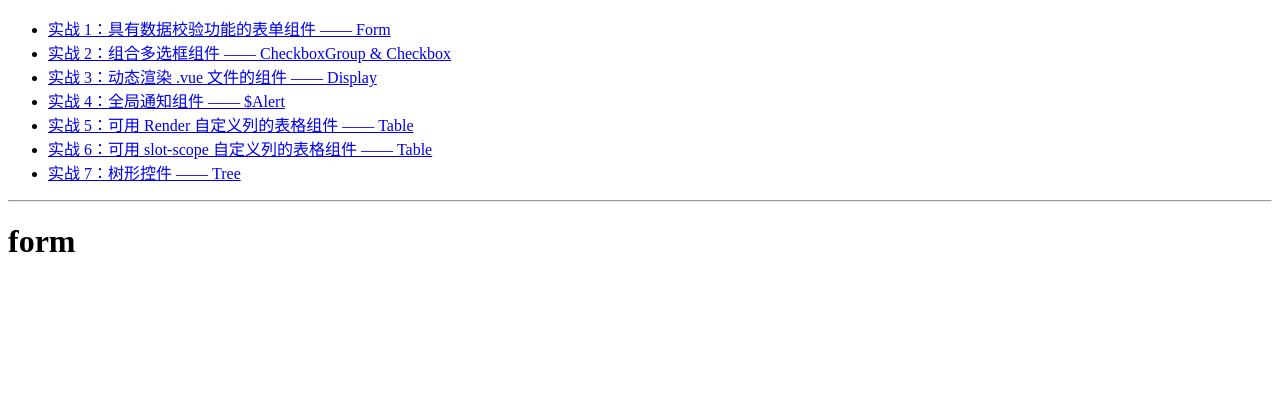
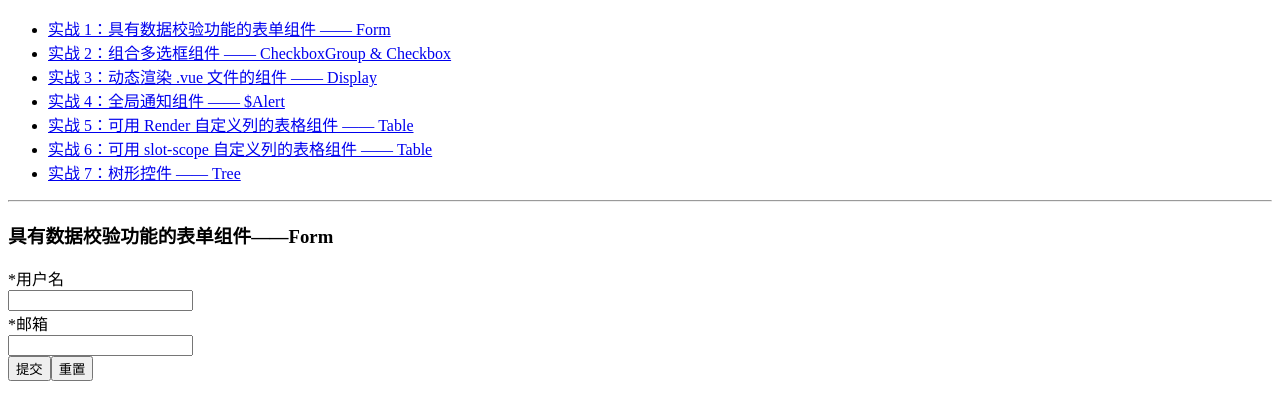
Before and after one commit to suckitfa/vue-component-cook-book, a Vue app: page /#/form in a window 1280 px wide. Shown: the top 420 px of the page. Built offline with nearby package versions, Linux system fonts and the light colour scheme.

Commit message:
finish form

```diff
--- a/src/components/form-item/i-form-item.vue
+++ b/src/components/form-item/i-form-item.vue
@@ -100,12 +100,18 @@ export default {
     },
     onFieldChange() {
       this.validate('change')
+    },
+    // 重置数据
+    resetField() {
+      this.validateState = ''
+      this.validateMessage = ''
+      this.form.model[this.prop] = this.initValue
     }
   }
 }
 </script>
 
-<style scoped>
+<style >
   .i-form-item-label-required:before {
     content: "*";
   }
--- a/src/components/form/i-form.vue
+++ b/src/components/form/i-form.vue
@@ -1,5 +1,7 @@
 <template>
-  <h1>form</h1>
+  <form>
+    <slot></slot>
+  </form>
 </template>
 <script>
 // 1. 对form-item进行数据校验
@@ -8,7 +10,7 @@ export default {
   // 向下注入form的实例
   provide() {
     return {
-      form:this
+      form:this,
     }
   },
   // Form组件的接口
@@ -35,6 +37,35 @@ export default {
     this.$on('on-form-item-remove',(field) => {
       if (field.prop) this.fields.splice(this.fields.indexOf(field),1)
     })
+  },
+  methods: {
+    // 全部数据重置
+    resetFields() {
+      this.fields.forEach(field => {
+        field.resetField();
+      })
+    },
+    // 校验
+    validate(callback) {
+      return new Promise((resolve,reject) => {
+        let valid = true;
+        let count = 0;
+        this.fields.forEach(field => {
+          field.validate('',errors => {
+            if (errors) {
+              valid = false;
+              reject(errors)
+            }
+            if (++count === this.fields.length) {
+              resolve(valid)
+              if (typeof callback === 'function') {
+                callback(valid)
+              }
+            }
+          })
+        })
+      })
+    }
   }
 }
 </script>
--- a/src/views/form-page.vue
+++ b/src/views/form-page.vue
@@ -1,6 +1,7 @@
 <template>
   <div>
-    <i-form :model="formValidate" :rules="ruleValidate">
+    <h3>具有数据校验功能的表单组件——Form</h3>
+    <i-form ref="form" :model="formValidate" :rules="ruleValidate">
       <i-form-item label="用户名" prop="name">
         <i-input v-model="formValidate.name"></i-input>
       </i-form-item>
@@ -8,6 +9,8 @@
         <i-input v-model="formValidate.mail"></i-input>
       </i-form-item>
     </i-form>
+    <button @click="handleSubmit">提交</button>
+    <button @click="handleReset">重置</button>
   </div>
 </template>
 <script>
@@ -33,6 +36,20 @@
           ],
         }
       }
+    },
+    methods: {
+      handleSubmit () {
+        this.$refs.form.validate((valid) => {
+          if (valid) {
+            window.alert('提交成功');
+          } else {
+            window.alert('表单校验失败');
+          }
+        })
+      },
+      handleReset () {
+        this.$refs.form.resetFields();
+      }
     }
   }
 </script>
```
